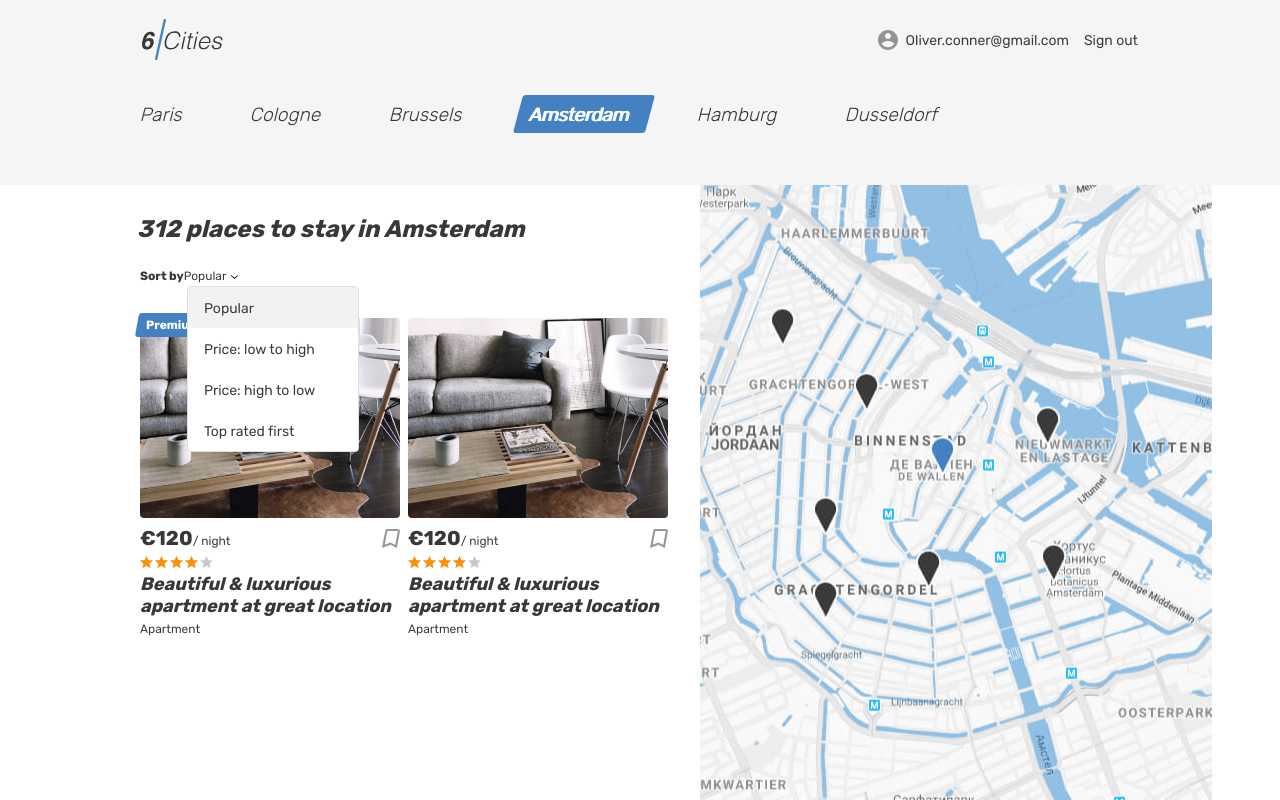
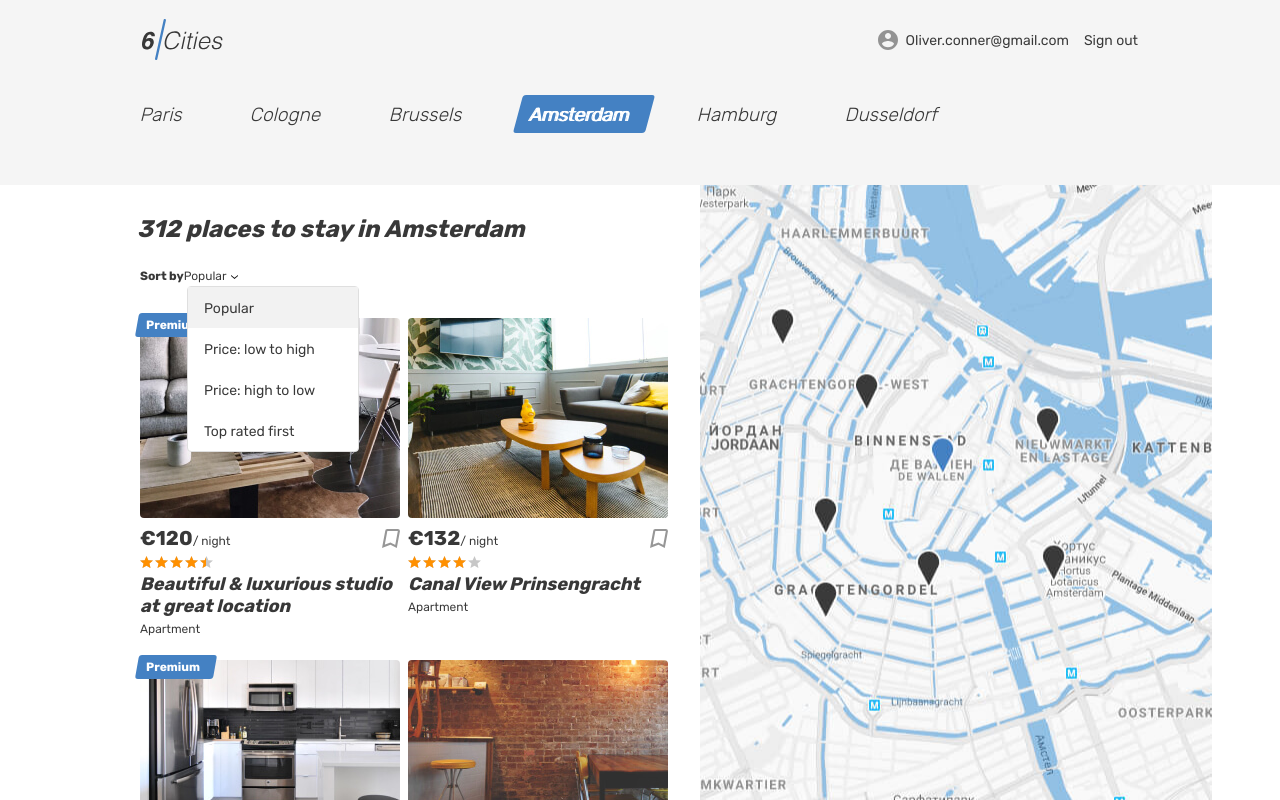
Before and after one commit to stas137/1400385-six-cities-8, a React (Create React App) app in the folder project/: page / in a window 1280 px wide. Built offline with nearby package versions, Linux system fonts and the light colour scheme.

Commit message:
Обратная сторона реальности

```diff
--- a/project/src/components/app/app.tsx
+++ b/project/src/components/app/app.tsx
@@ -10,17 +10,15 @@ import Property from '../property/property';
 import NotFound from '../not-found/not-found';
 
 type AppProps = {
-  countCard: number,
   offers: Offers,
 };
 
-function App({countCard, offers}: AppProps):JSX.Element {
+function App({offers}: AppProps):JSX.Element {
   return (
     <BrowserRouter>
       <Switch>
         <Route exact path={AppRoute.Main}>
           <Main
-            countCard={countCard}
             offers={offers}
           />
         </Route>
@@ -30,8 +28,8 @@ function App({countCard, offers}: AppProps):JSX.Element {
         <PrivateRoute
           exact
           path={AppRoute.Favorites}
-          render={() => <Favorites />}
-          authorizationStatus={AuthorizationStatus.NoAuth}
+          render={() => <Favorites offers={offers}/>}
+          authorizationStatus={AuthorizationStatus.Auth}
         >
         </PrivateRoute>
         <Route exact path={AppRoute.Room} component={Property}/>
--- a/project/src/components/card/card.tsx
+++ b/project/src/components/card/card.tsx
@@ -1,12 +1,13 @@
 import {Offer} from '../../types/offers';
 
 type AppProps = {
+  onMouseOver: () => void,
   offer: Offer,
 };
 
-function Card({offer}: AppProps):JSX.Element {
+function Card({onMouseOver, offer}: AppProps):JSX.Element {
   return (
-    <article className="cities__place-card place-card">
+    <article className="cities__place-card place-card" onMouseOver={onMouseOver}>
       {offer.isPremium ? (
         <div className="place-card__mark">
           <span>Premium</span>
@@ -14,32 +15,41 @@ function Card({offer}: AppProps):JSX.Element {
       ) : ''}
       <div className="cities__image-wrapper place-card__image-wrapper">
         <a href="/#">
-          <img className="place-card__image" src="/img/apartment-01.jpg" width="260" height="200" alt="Place icon" />
+          <img className="place-card__image" src={offer.previewImage} width="260" height="200" alt="Place icon" />
         </a>
       </div>
       <div className="place-card__info">
         <div className="place-card__price-wrapper">
           <div className="place-card__price">
-            <b className="place-card__price-value">&euro;120</b>
+            <b className="place-card__price-value">&euro;{offer.price}</b>
             <span className="place-card__price-text">&#47;&nbsp;night</span>
           </div>
-          <button className="place-card__bookmark-button button" type="button">
-            <svg className="place-card__bookmark-icon" width="18" height="19">
-              <use xlinkHref="#icon-bookmark"></use>
-            </svg>
-            <span className="visually-hidden">To bookmarks</span>
-          </button>
+
+          {offer.isFavorite ?
+            <button className="place-card__bookmark-button button place-card__bookmark-button--active" type="button">
+              <svg className="place-card__bookmark-icon" width="18" height="19">
+                <use xlinkHref="#icon-bookmark"></use>
+              </svg>
+              <span className="visually-hidden">To bookmarks</span>
+            </button> :
+            <button className="place-card__bookmark-button button" type="button">
+              <svg className="place-card__bookmark-icon" width="18" height="19">
+                <use xlinkHref="#icon-bookmark"></use>
+              </svg>
+              <span className="visually-hidden">To bookmarks</span>
+            </button>}
+
         </div>
         <div className="place-card__rating rating">
           <div className="place-card__stars rating__stars">
-            <span style={{width: '80%'}}></span>
+            <span style={{width: `${(offer.rate / 5) * 100}%`}}></span>
             <span className="visually-hidden">Rating</span>
           </div>
         </div>
         <h2 className="place-card__name">
-          <a href="/#">Beautiful &amp; luxurious apartment at great location</a>
+          <a href="/#">{offer.title}</a>
         </h2>
-        <p className="place-card__type">Apartment</p>
+        <p className="place-card__type">{offer.propertyType}</p>
       </div>
     </article>
   );
--- /dev/null
+++ b/project/src/components/favorite-card/favorite-card.tsx
@@ -0,0 +1,43 @@
+import {Offer} from '../../types/offers';
+
+type AppProps = {
+  offer: Offer,
+};
+
+function FavoriteCard({offer}: AppProps):JSX.Element {
+  return (
+    <article className="favorites__card place-card">
+      <div className="favorites__image-wrapper place-card__image-wrapper">
+        <a href="/#">
+          <img className="place-card__image" src={offer.previewImage} width="150" height="110" alt="Place icon" />
+        </a>
+      </div>
+      <div className="favorites__card-info place-card__info">
+        <div className="place-card__price-wrapper">
+          <div className="place-card__price">
+            <b className="place-card__price-value">&euro;{offer.price}</b>
+            <span className="place-card__price-text">&#47;&nbsp;night</span>
+          </div>
+          <button className="place-card__bookmark-button place-card__bookmark-button--active button" type="button">
+            <svg className="place-card__bookmark-icon" width="18" height="19">
+              <use xlinkHref="#icon-bookmark"></use>
+            </svg>
+            <span className="visually-hidden">In bookmarks</span>
+          </button>
+        </div>
+        <div className="place-card__rating rating">
+          <div className="place-card__stars rating__stars">
+            <span style={{width: `${(offer.rate / 5) * 100}%`}}></span>
+            <span className="visually-hidden">Rating</span>
+          </div>
+        </div>
+        <h2 className="place-card__name">
+          <a href="/#">{offer.title}</a>
+        </h2>
+        <p className="place-card__type">{offer.propertyType}</p>
+      </div>
+    </article>
+  );
+}
+
+export default FavoriteCard;
--- a/project/src/components/list-cards/list-cards.tsx
+++ b/project/src/components/list-cards/list-cards.tsx
@@ -1,22 +1,33 @@
+import {useState} from 'react';
 import Card from '../card/card';
 import {Offers} from '../../types/offers';
 
 //{Array.from({length: countCard}, (value, key) => <Card offer={firstOffer} />)}
 
 type AppProps = {
+  city: string,
   offers: Offers,
 };
 
-function ListCards({offers}: AppProps):JSX.Element {
+function ListCards({city, offers}: AppProps):JSX.Element {
+  const [state, setState] = useState('0');
+
   return (
     <>
       {
-        offers.map((offer, id) => {
-          const keyValue = `${id}-${offer.title}`;
-          return (
-            <Card key={keyValue} offer={offer}/>
-          );
-        })
+        offers.map((offer) => (
+          offer.city === city ?
+            <Card
+              onMouseOver={() => {
+                setState(offer.id ? offer.id : state);
+              }}
+              key={offer.id}
+              offer={offer}
+            /> :
+            <>
+            </>
+        ),
+        )
       }
     </>
   );
--- a/project/src/components/main/main.tsx
+++ b/project/src/components/main/main.tsx
@@ -3,11 +3,10 @@ import Logo from '../logo/logo';
 import {Offers} from '../../types/offers';
 
 type AppProps = {
-  countCard: number,
   offers: Offers,
 };
 
-function Main({countCard, offers}: AppProps):JSX.Element {
+function Main({offers}: AppProps):JSX.Element {
   return (
     <div className="page page--gray page--main">
       <header className="header">
@@ -95,6 +94,7 @@ function Main({countCard, offers}: AppProps):JSX.Element {
               </form>
               <div className="cities__places-list places__list tabs__content">
                 <ListCards
+                  city={'Amsterdam'}
                   offers={offers}
                 />
               </div>
--- a/project/src/index.tsx
+++ b/project/src/index.tsx
@@ -3,15 +3,9 @@ import ReactDOM from 'react-dom';
 import App from './components/app/app';
 import {offers} from './mocks/offers';
 
-const Setting = {
-  countCard: 5,
-};
-
-
 ReactDOM.render(
   <React.StrictMode>
     <App
-      countCard={Setting.countCard}
       offers={offers}
     />
   </React.StrictMode>,
--- a/project/src/mocks/offers.ts
+++ b/project/src/mocks/offers.ts
@@ -1,16 +1,68 @@
+import {nanoid} from 'nanoid';
 import {Offers} from '../types/offers';
 
 export const offers: Offers = [
   {
-    id: 1,
+    id: nanoid(),
     city: 'Amsterdam',
     title: 'Beautiful & luxurious studio at great location',
     isPremium: true,
-    rate: 4.8,
+    rate: 4.5,
     propertyType: 'Apartment',
     bedrooms: 3,
     maxAdults: 4,
-    cost: 120,
+    price: 120,
+    previewImage: 'img/apartment-01.jpg',
+    isFavorite: false,
+    features: {
+      wiFi: true,
+      heating: true,
+      kitchen: true,
+      fridge: true,
+      washingMachine: true,
+      coffeeMachine: true,
+      dishwasher: true,
+      towels: true,
+      babySeat: true,
+      cableTV: true,
+    },
+  },
+  {
+    id: nanoid(),
+    city: 'Amsterdam',
+    title: 'Canal View Prinsengracht',
+    isPremium: false,
+    rate: 4.0,
+    propertyType: 'Apartment',
+    bedrooms: 2,
+    maxAdults: 3,
+    price: 132,
+    previewImage: 'img/apartment-02.jpg',
+    isFavorite: false,
+    features: {
+      wiFi: true,
+      heating: true,
+      kitchen: true,
+      fridge: true,
+      washingMachine: true,
+      coffeeMachine: true,
+      dishwasher: true,
+      towels: true,
+      babySeat: true,
+      cableTV: true,
+    },
+  },
+  {
+    id: nanoid(),
+    city: 'Amsterdam',
+    title: 'Nice, cozy, warm big bed apartment',
+    isPremium: true,
+    rate: 5.0,
+    propertyType: 'Apartment',
+    bedrooms: 3,
+    maxAdults: 4,
+    price: 180,
+    previewImage: 'img/apartment-03.jpg',
     isFavorite: true,
     features: {
       wiFi: true,
@@ -26,16 +78,17 @@ export const offers: Offers = [
     },
   },
   {
-    id: 2,
+    id: nanoid(),
     city: 'Amsterdam',
-    title: 'Beautiful & luxurious studio at great location',
+    title: 'Wood and stone place',
     isPremium: false,
-    rate: 4.5,
-    propertyType: 'Apartment',
-    bedrooms: 2,
-    maxAdults: 3,
-    cost: 100,
-    isFavorite: false,
+    rate: 4.0,
+    propertyType: 'Private room',
+    bedrooms: 1,
+    maxAdults: 2,
+    price: 80,
+    previewImage: 'img/room.jpg',
+    isFavorite: true,
     features: {
       wiFi: false,
       heating: false,
@@ -49,4 +102,29 @@ export const offers: Offers = [
       cableTV: true,
     },
   },
+  {
+    id: nanoid(),
+    city: 'Cologne',
+    title: 'White castle',
+    isPremium: true,
+    rate: 5.0,
+    propertyType: 'Apartment',
+    bedrooms: 3,
+    maxAdults: 4,
+    price: 180,
+    previewImage: 'img/apartment-small-04.jpg',
+    isFavorite: true,
+    features: {
+      wiFi: true,
+      heating: true,
+      kitchen: true,
+      fridge: true,
+      washingMachine: true,
+      coffeeMachine: true,
+      dishwasher: true,
+      towels: true,
+      babySeat: true,
+      cableTV: true,
+    },
+  },
 ];
--- a/project/src/types/offers.ts
+++ b/project/src/types/offers.ts
@@ -12,7 +12,7 @@ export type Features = {
 };
 
 export type Offer = {
-  id: number,
+  id: string,
   title: string,
   city: string,
   isPremium: boolean,
@@ -20,7 +20,8 @@ export type Offer = {
   propertyType: string,
   bedrooms: number,
   maxAdults: number,
-  cost: number,
+  previewImage: string,
+  price: number,
   features: Features,
   isFavorite: boolean
 };
```
Also changed, not shown: project/src/components/favorites/favorities.tsx (+29 -95 lines).
